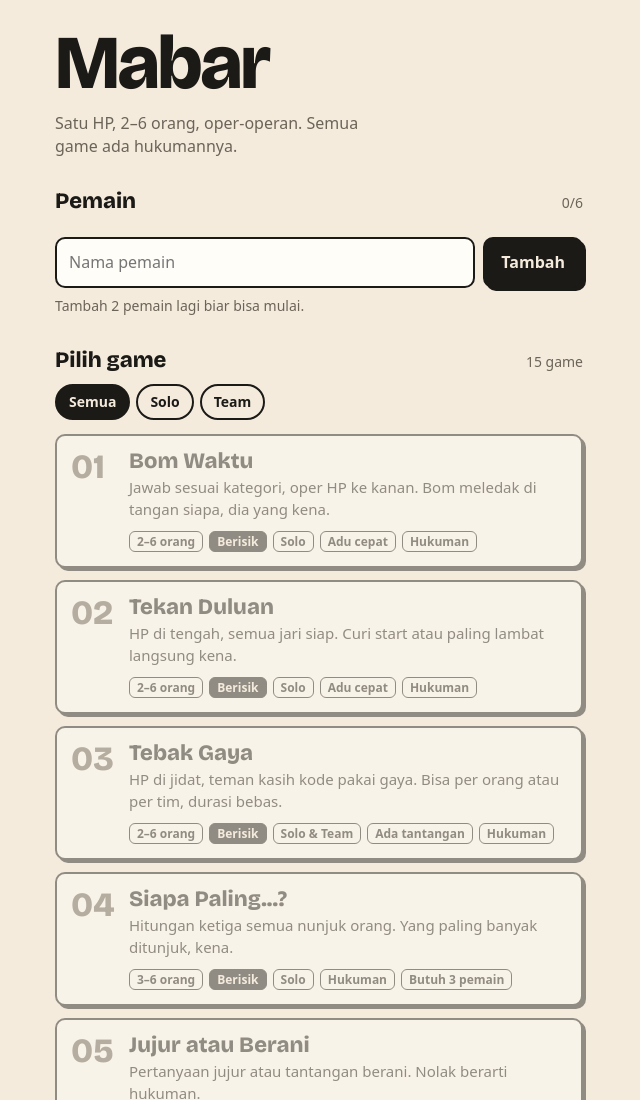
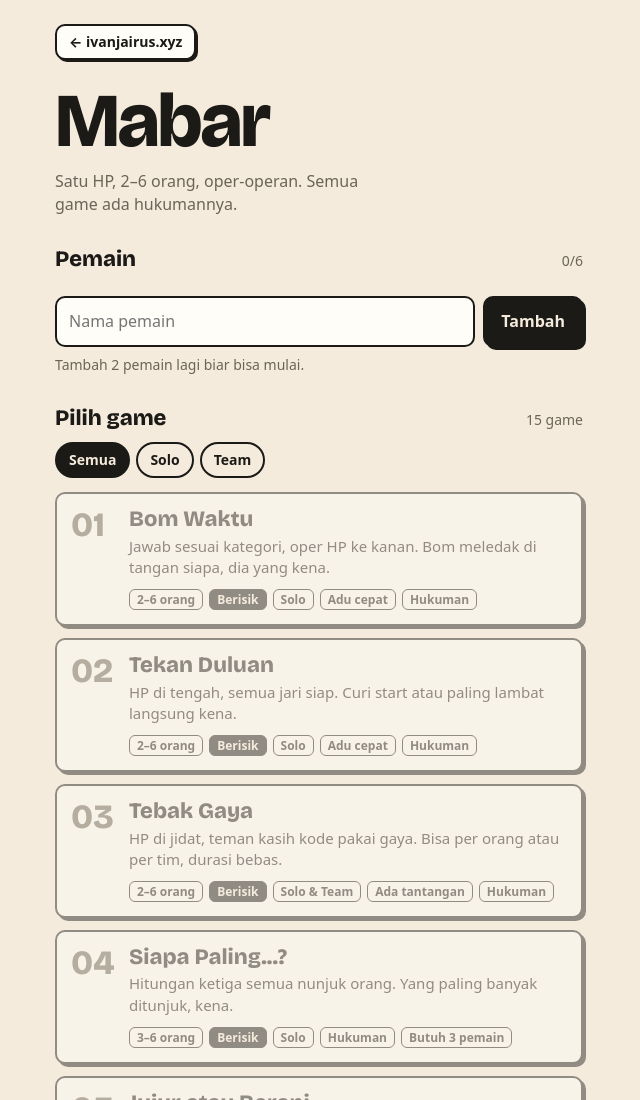
Before and after one commit to IvanJairus/mabar, a website built with Vite: page index.html in a window 1280 px wide. Shown: the top 1100 px of the page, without its empty margins (321-961 px from the left). Built offline with nearby package versions, Linux system fonts and the light colour scheme.

Commit message:
feat: add back link to the gateway on the home screen

```diff
--- a/src/main.js
+++ b/src/main.js
@@ -10,6 +10,9 @@ function home(){
   const ranked = [...p].sort((a,b)=>(S.kena[b]||0)-(S.kena[a]||0));
   const maxK = Math.max(0, ...p.map(n=>S.kena[n]||0));
   app.innerHTML = `<div class="wrap">
+    <div class="home-top">
+      <a class="btn sm home-back" href="https://www.ivanjairus.xyz/" aria-label="Kembali ke ivanjairus.xyz">← ivanjairus.xyz</a>
+    </div>
     <header class="hero"><h1>Mabar</h1><p>Satu HP, 2–6 orang, oper-operan. Semua game ada hukumannya.</p></header>
 
     <section class="sec" aria-labelledby="hp">
--- a/src/styles.css
+++ b/src/styles.css
@@ -25,6 +25,8 @@ h1,h2,h3{font-family:var(--display);margin:0;line-height:1.05;font-weight:800}
 .row>.btn{flex:1}
 
 /* Home */
+.home-top{margin-bottom:22px}
+.home-back{display:inline-flex;align-items:center;gap:6px;text-decoration:none;color:var(--ink)}
 .hero h1{font-size:clamp(48px,15vw,76px);letter-spacing:-.03em}
 .hero p{margin:8px 0 0;color:var(--muted);max-width:34ch}
 .sec{margin-top:32px}
```
